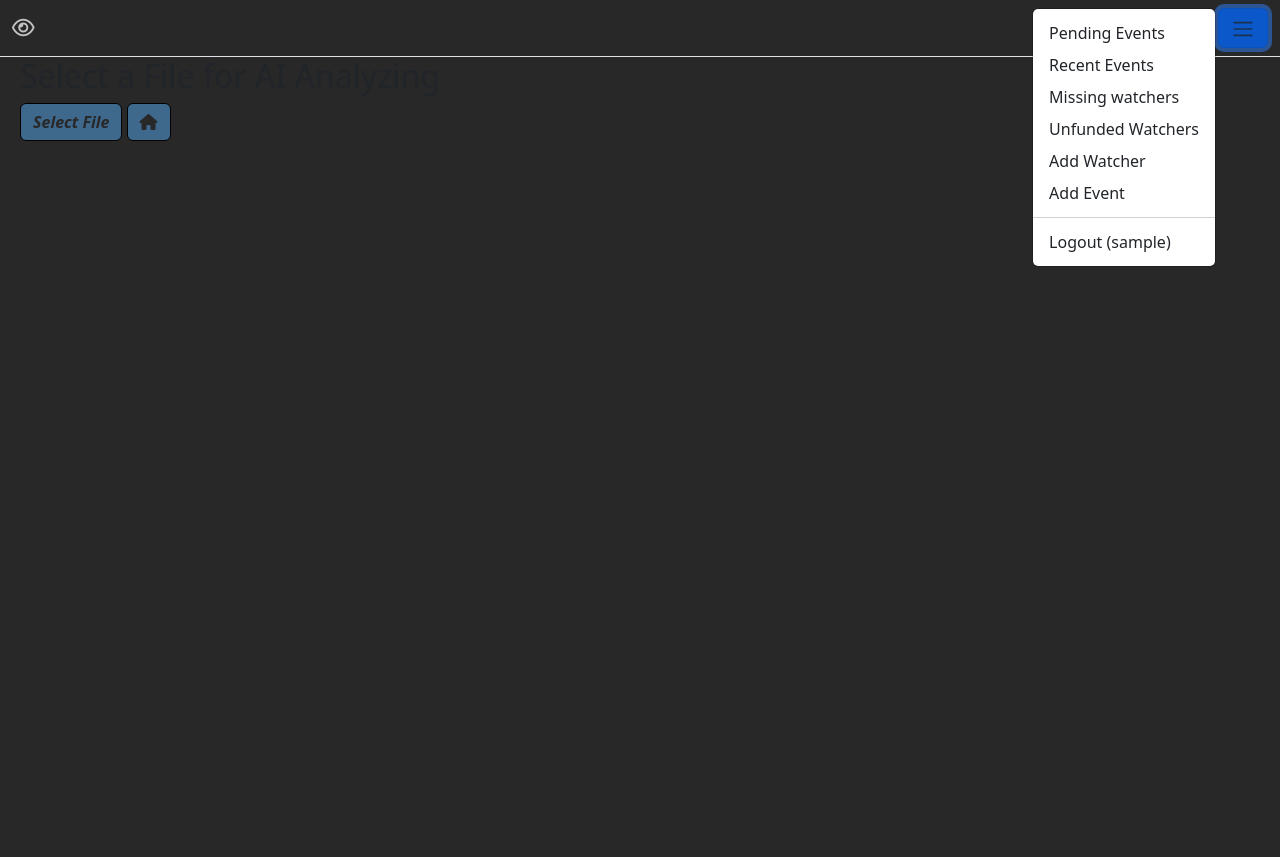
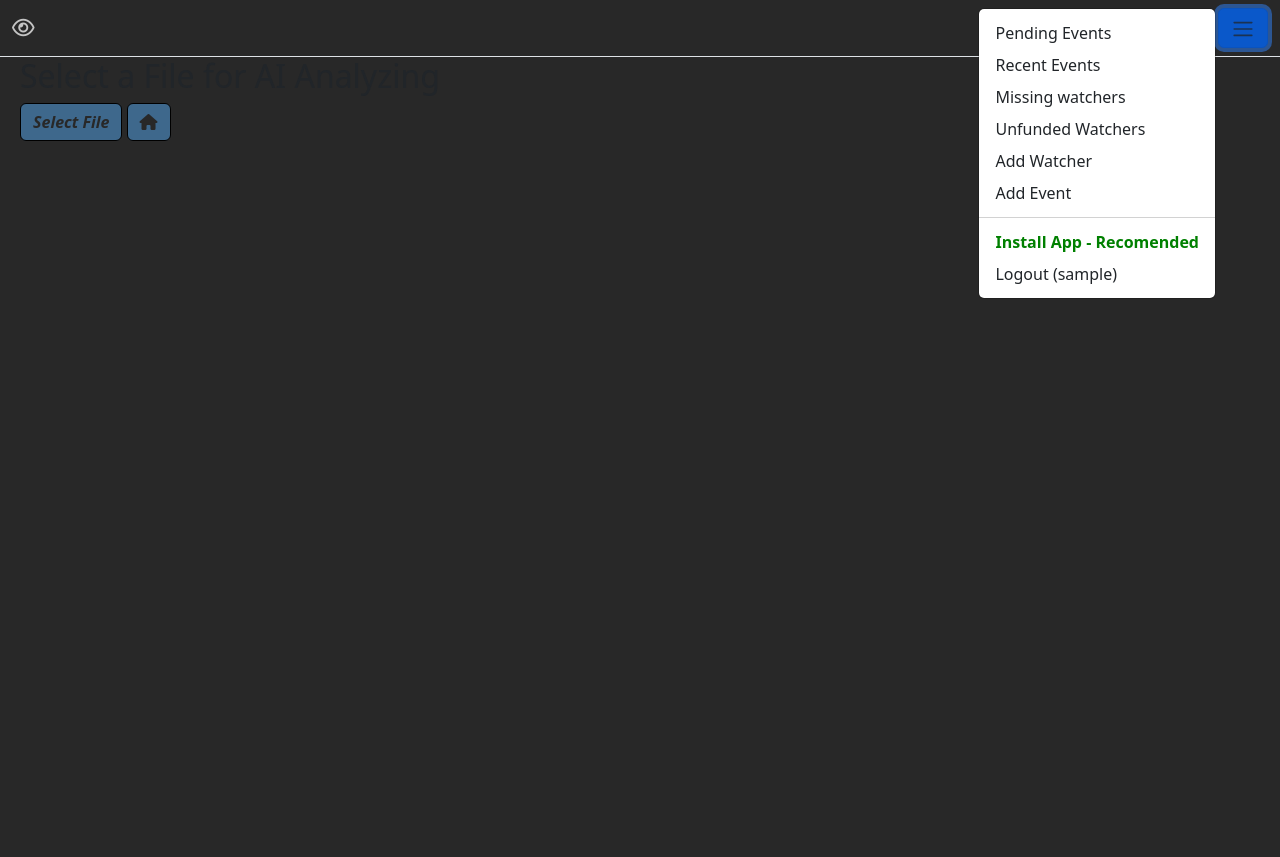
Before and after one commit to nirb/django_watchers, a Django app: page /ai/ in a window 1280 px wide, after a click that opens the changed part. Run offline with Django 4.2, Linux system fonts and the light colour scheme; the visitor is signed in with stand-in values (Sample User, id 1); some libraries are stand-ins or nearby versions.

Commit message:
fix unfunded

```diff
--- a/dashboard/templates/menues/dropdown_menu.html
+++ b/dashboard/templates/menues/dropdown_menu.html
@@ -8,6 +8,8 @@
     <li>
         <hr class="dropdown-divider">
     </li>
-    <button id="install-button" style="display: none;">Install App</button>
+    <button class="dropdown-item" id="install-button" style="color:green; font-weight: bold;">
+        Install App - Recomended
+    </button>
     <a class="dropdown-item" href="{% url 'logout' %}">Logout ({{ user.username }})</a>
 </ul>
--- a/dashboard/views/events.py
+++ b/dashboard/views/events.py
@@ -266,6 +266,8 @@ def get_unfunded_watcher_events(request):
     unfunded_watcher_events_ids = []
     for watcher in Watcher.objects.filter(user=request.user):
         info = watchersFin.get_watcher_info(watcher.id)
+        if info is None:
+            continue
         print(f"get_unfunded_watcher_events:{watcher.name=} {info[UNFUNDED]=}")
         if info[UNFUNDED] != 0:
             if Event.objects.filter(parent=watcher).exists():
```
Also changed, not shown: 1 other file.
